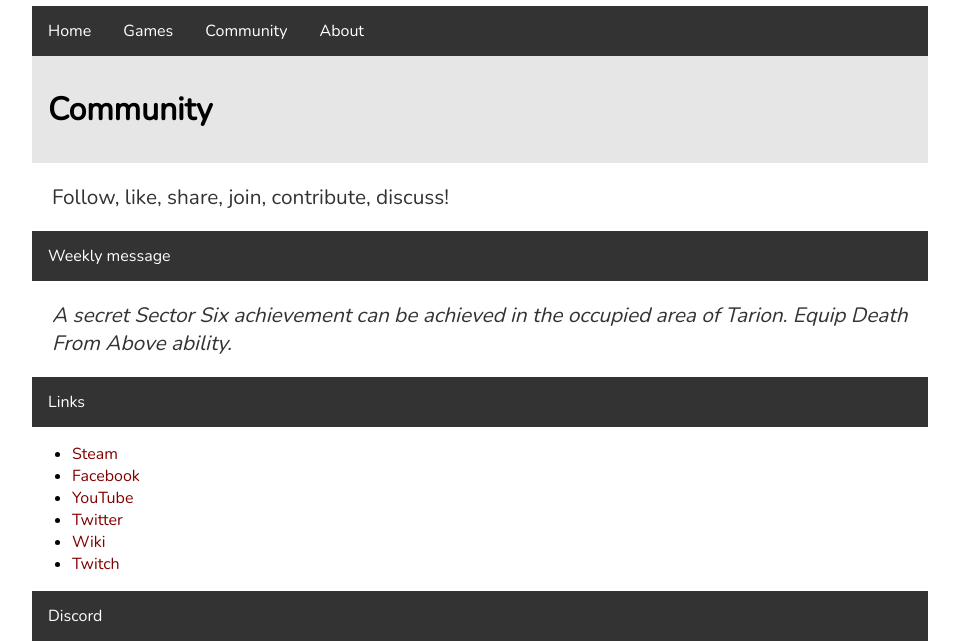
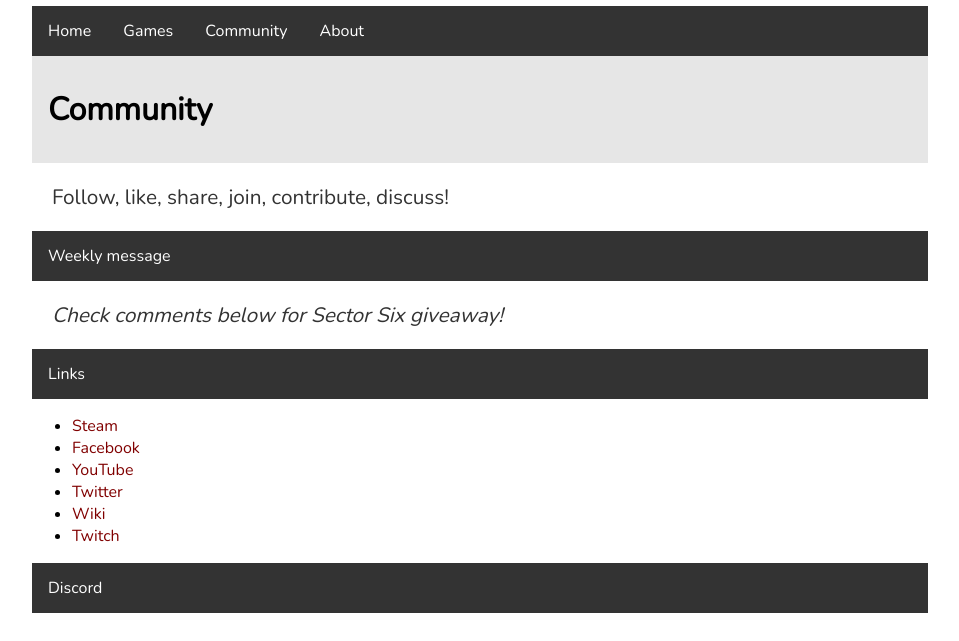
Before and after one commit to Phoebe3663/Zuurix.github.io, a Jekyll site: the page built from community/index.html, in a window 1280 px wide. Shown: the part 308-949 px from the top of the page, without its empty margins (160-1119 px from the left). Built offline with Jekyll 4.4.1, drawn with Linux system fonts in a browser that asks for light colours; comment, search, counter and statistics services are not loaded; grey boxes are pictures that could not be loaded.

Commit message:
Update index.html

```diff
--- a/community/index.html
+++ b/community/index.html
@@ -10,7 +10,7 @@ title: Zuurix.com - Community
 <a>Weekly message</a>
 </comments>
 
-<p><i>A secret Sector Six achievement can be achieved in the occupied area of Tarion. Equip Death From Above ability.</i></p>
+<p><i>Check comments below for Sector Six giveaway!</i></p>
 
 <comments>
 <a>Links</a>
```
